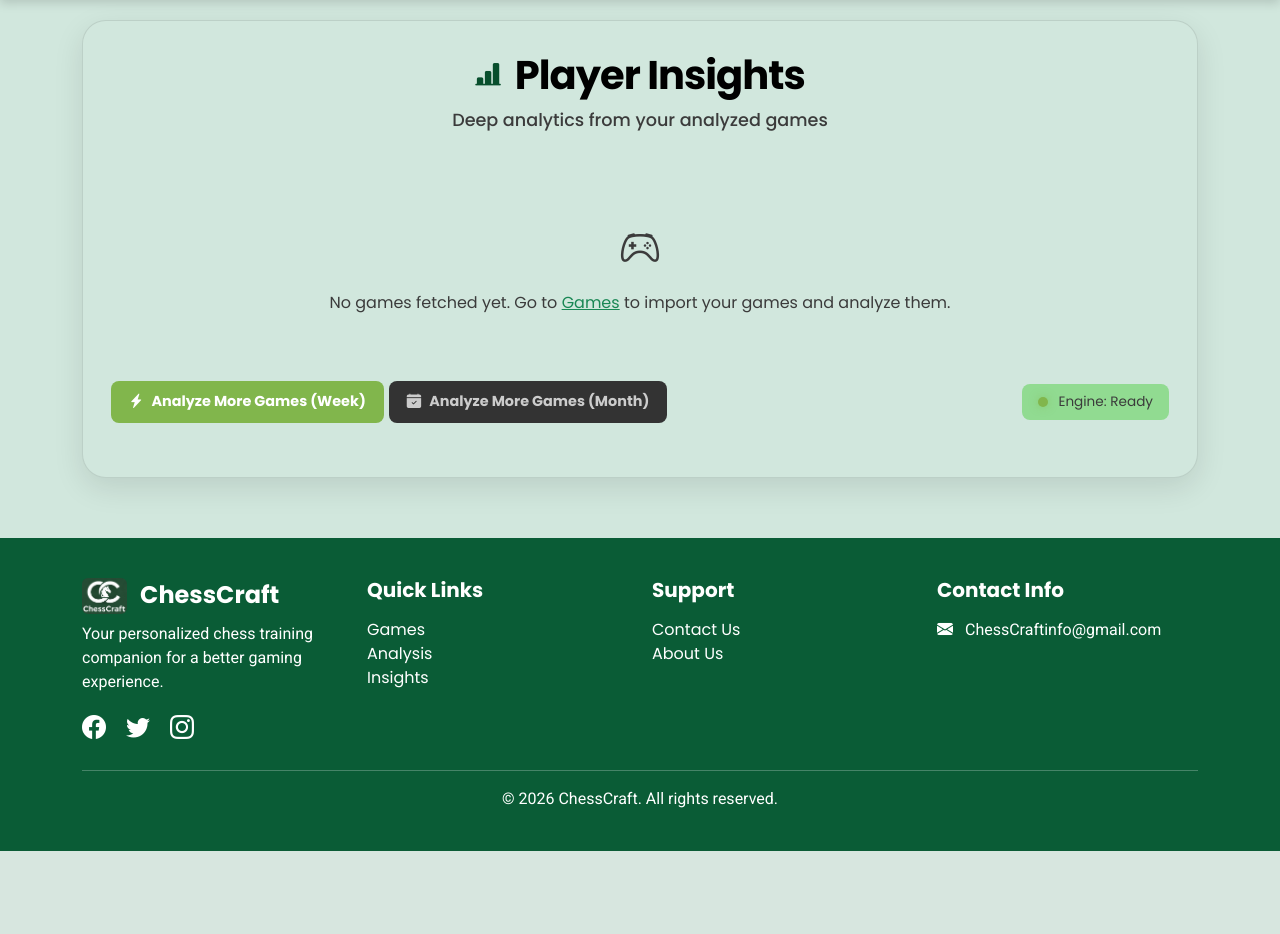
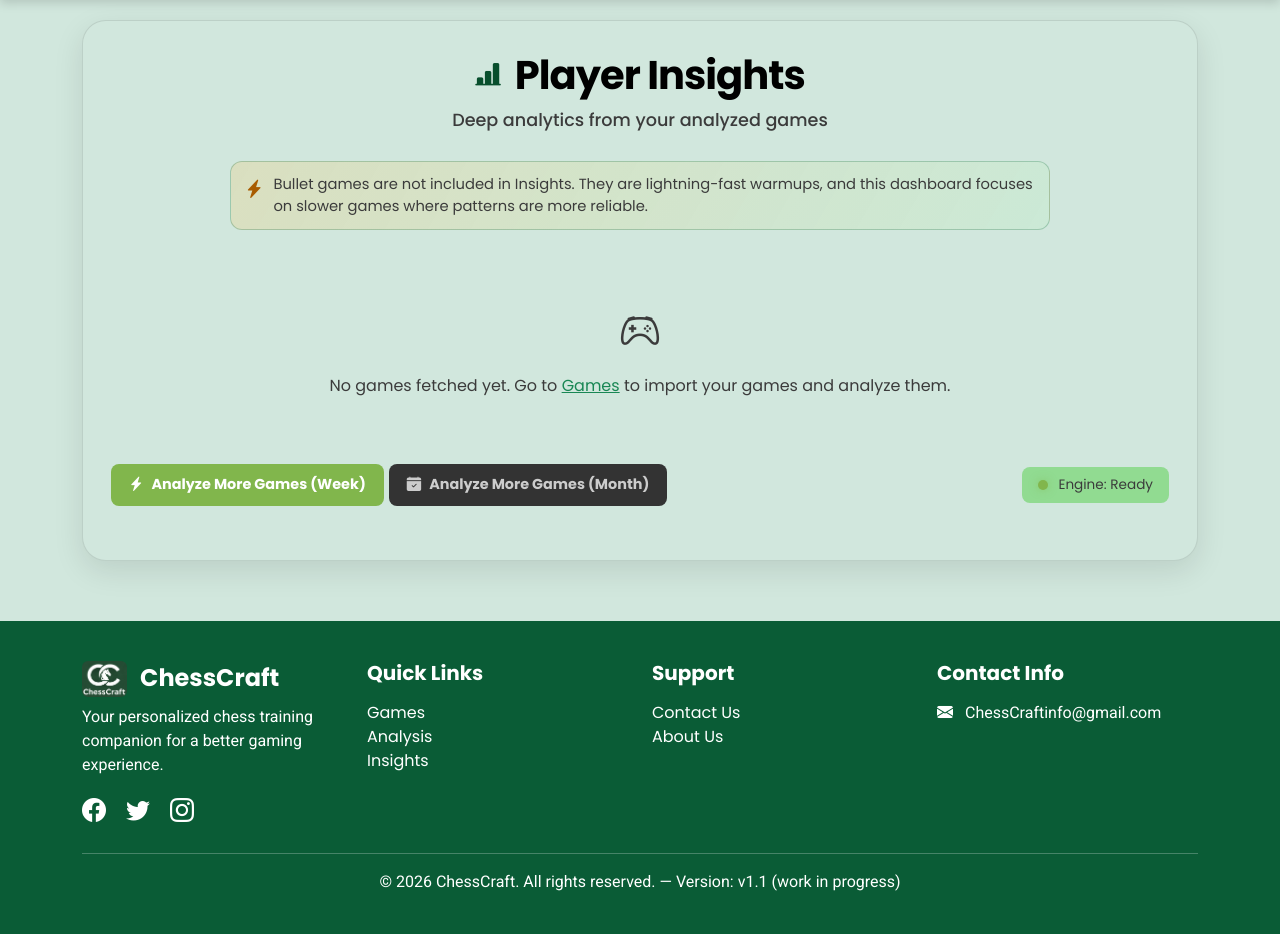
Before and after one commit to UzairSaeed393/ChessCraft, a Django app: page /insights/ in a window 1280 px wide. Shown: the part 64-998 px from the top of the page. Before the commit the page ends 915 px from the top, so only its background shows below. Run offline with Django 5.2, Linux system fonts and the light colour scheme; the visitor is signed in with stand-in values (Sample User, id 1).

Commit message:
Update 1.1 : replace yearly option with 60days, user filter added in game page, in insights add note bullet game not include + remove bullet from being analysis in insights

```diff
--- a/analysis/views.py
+++ b/analysis/views.py
@@ -903,6 +903,11 @@ def api_analyze_period(request):
         date_played__gte=start_date
     ).order_by("-date_played")
 
+    # Exclude bullet time controls from bulk analysis here to match Insights behavior
+    games_to_analyze = games_to_analyze.exclude(
+        time_control__in=['60', '60+1', '60+2', '30', '120', '120+1']
+    )
+
     if not games_to_analyze.exists():
         return JsonResponse({"status": "no_games", "message": "All games in this period are already analyzed."})
 
--- a/insights/templates/insights/insights.html
+++ b/insights/templates/insights/insights.html
@@ -14,6 +14,14 @@
     <div class="ins-header">
         <h1><i class="bi bi-bar-chart-line-fill" style="font-size:1.6rem; color: #084f2d"></i> Player Insights</h1>
         <p>Deep analytics from your analyzed games</p>
+    </div>
+
+    <div class="ins-bullet-note" role="note" aria-label="Bullet games excluded notice">
+        <i class="bi bi-lightning-charge-fill"></i>
+        <p>
+            Bullet games are not included in Insights. They are lightning-fast warmups,
+            and this dashboard focuses on slower games where patterns are more reliable.
+        </p>
     </div>
 
     <!-- Player Selector -->
--- a/static/css/insights.css
+++ b/static/css/insights.css
@@ -87,6 +87,32 @@
     margin: 0;
 }
 
+.ins-bullet-note {
+    display: flex;
+    align-items: flex-start;
+    gap: 10px;
+    margin: -8px auto 22px;
+    padding: 12px 14px;
+    max-width: 820px;
+    background: linear-gradient(120deg, rgba(255, 195, 79, 0.2), rgba(166, 248, 166, 0.12));
+    border: 1px solid rgba(10, 101, 58, 0.25);
+    border-radius: 12px;
+    color: var(--ins-text);
+}
+
+.ins-bullet-note i {
+    color: #a85b00;
+    font-size: 1.15rem;
+    margin-top: 1px;
+}
+
+.ins-bullet-note p {
+    margin: 0;
+    font-size: 0.92rem;
+    line-height: 1.45;
+    color: var(--ins-muted);
+}
+
 @media (max-width: 480px) {
     .ins-header h1 {
         font-size: 1.8rem;
@@ -97,6 +123,13 @@
     }
     .ins-header {
         margin-bottom: 24px;
+    }
+    .ins-bullet-note {
+        margin: -4px 0 18px;
+        padding: 10px 12px;
+    }
+    .ins-bullet-note p {
+        font-size: 0.85rem;
     }
 }
 
--- a/static/js/insights.js
+++ b/static/js/insights.js
@@ -91,6 +91,7 @@
                         <p style="max-width: 500px; margin: 0 auto 30px; font-size: 1.1rem;">
                             Insights are generated from your analyzed games.
                             Start reviewing your games to see your strengths and weaknesses.
+                            Bullet games are skipped in Insights to keep the patterns meaningful.
                         </p>
                         <a href="/user/game/" class="err-btn retry" style="text-decoration:none; display:inline-block;">Go to My Games</a>
                     </div>
--- a/templates/base.html
+++ b/templates/base.html
@@ -144,7 +144,7 @@
             </div>
 
             <hr class="border-light mt-4">
-            <p class="text-center mb-0">© 2026 ChessCraft. All rights reserved.</p>
+            <p class="text-center mb-0">© 2026 ChessCraft. All rights reserved. — Version: v1.1 (work in progress)</p>
         </div>
     </footer>
 
--- a/user/utils.py
+++ b/user/utils.py
@@ -74,10 +74,10 @@ def fetch_and_save_games(user, chess_username, date_range):
     now = timezone.now()
     if date_range == 'week':
         limit_date = now - timedelta(days=7)
-    elif date_range == 'month':
+    elif date_range == '30':
         limit_date = now - timedelta(days=30)
-    else:  # year
-        limit_date = now - timedelta(days=365)
+    else:
+        limit_date = now - timedelta(days=60)
 
     target_archives = _target_archives_for_limit(archives, limit_date)
 
```
Also changed, not shown: static/js/game.js (+12 -0 lines), user/templates/user/game.html (+13 -1 lines), user/views.py (+18 -3 lines).
